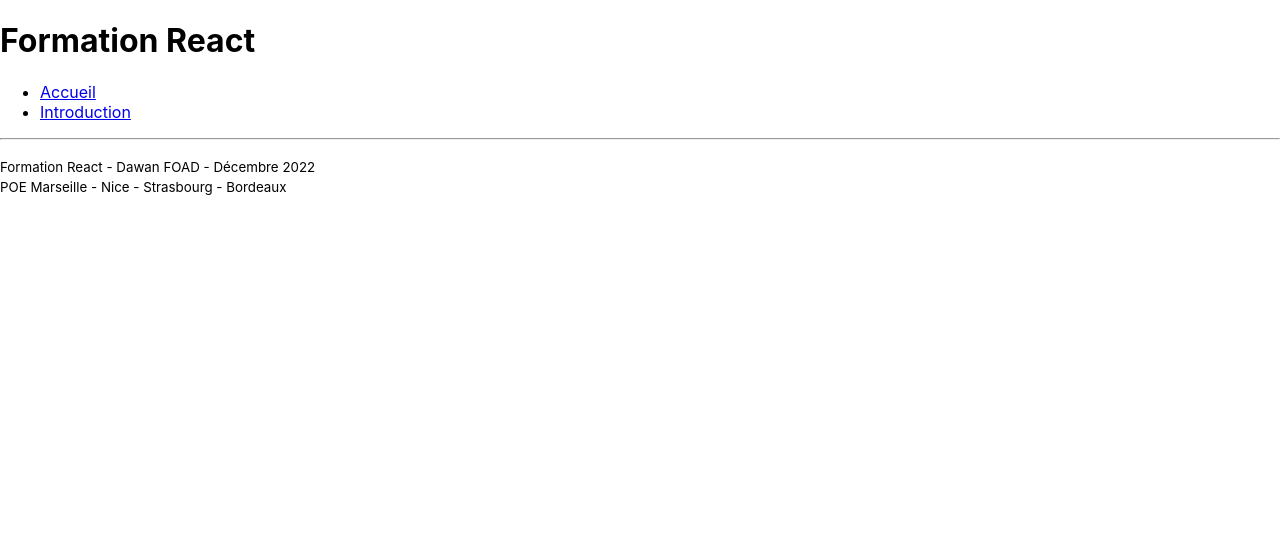
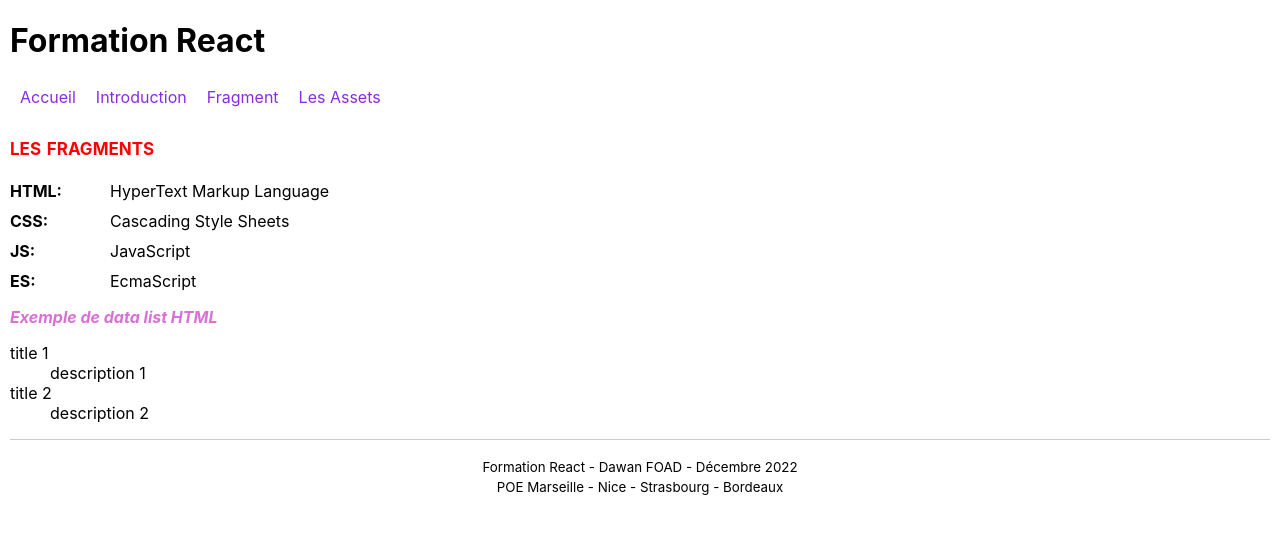
Before and after one commit to ToNnNo/reactW49, a React (Create React App) app: page /fragment in a window 1280 px wide. Shown: the top 534 px of the page. Built offline with nearby package versions, Linux system fonts and the light colour scheme.

Commit message:
fragment, css et images

```diff
--- a/public/index.html
+++ b/public/index.html
@@ -28,7 +28,7 @@
   </head>
   <body>
     <noscript>You need to enable JavaScript to run this app.</noscript>
-    <div id="root"></div>
+    <div id="root" class="container"></div>
     <!--
       This HTML file is a template.
       If you open it directly in the browser, you will see an empty page.
--- a/src/App.js
+++ b/src/App.js
@@ -3,7 +3,7 @@
 
 function App() {
   return (
-    <div>
+    <>
       <header>
         <h1>Formation React</h1>
       </header>
@@ -13,14 +13,14 @@
       </main>
       <footer>
         <hr />
-        <p>
+        <p className="text-center">
           <small>
             Formation React - Dawan FOAD - Décembre 2022<br />
             POE Marseille - Nice - Strasbourg - Bordeaux
           </small>
         </p>
       </footer>
-    </div>
+    </>
   );
 }
 
--- /dev/null
+++ b/src/component/DataList/DataList.css
@@ -0,0 +1,13 @@
+.list-horizontal > * {
+  margin-bottom: 10px;
+}
+
+.list-horizontal > dt {
+  font-weight: bold;
+  float: left;
+  width: 100px;
+}
+
+.list-horizontal > dt::after {
+  content: ': ';
+}
--- /dev/null
+++ b/src/component/DataList/DataList.js
@@ -0,0 +1,17 @@
+import React from "react";
+import './DataList.css';
+
+export default function DataList({ items = [] }) {
+
+  return (
+    <dl className="list-horizontal">
+      {items.map( item => (
+        <React.Fragment key={item.id}> {/* Fragment explicite */}
+          <dt>{ item.title }</dt>
+          <dd>{ item.description }</dd>
+        </React.Fragment>
+      ) )}
+    </dl>
+  )
+
+}
--- a/src/index.css
+++ b/src/index.css
@@ -11,3 +11,40 @@
   font-family: source-code-pro, Menlo, Monaco, Consolas, 'Courier New',
     monospace;
 }
+
+.container {
+  padding: 0 10px;
+}
+
+.text-center {
+  text-align: center;
+}
+
+hr {
+  border: none;
+  border-top: 1px solid #ccc;
+}
+
+.nav {
+  display: flex;
+  flex-wrap: wrap;
+  flex-grow: 1;
+  padding: 0;
+}
+
+.nav > li {
+  list-style-type: none;
+}
+
+.nav > li > a{
+  display: block;
+  padding: 5px 10px;
+  color: blueviolet;
+  text-decoration: none;
+}
+
+.nav > li > a:hover,
+.nav > li > a:focus {
+  background-color: blueviolet;
+  color: whitesmoke;
+}
--- /dev/null
+++ b/src/page/Asset.js
@@ -0,0 +1,25 @@
+import batman from '../assets/batman.jpg';
+import mando from '../assets/mandalorian.jpg';
+
+export default function Asset() {
+
+  const img = { maxWidth: '100%' };
+
+  return (
+    <>
+      <h2>Les Assets</h2>
+
+      <div>
+        <p>&lt; 10Ko</p>
+        <img src={batman} alt="logo batman the dark knight" style={img} />
+      </div>
+
+      <div>
+        <p>&gt; 10Ko</p>
+        <img src={mando} alt="affiche de la série the mandalorian" style={img} />
+      </div>
+    </>
+  )
+
+
+}
--- /dev/null
+++ b/src/page/Fragment.js
@@ -0,0 +1,34 @@
+import DataList from "../component/DataList/DataList";
+
+export default function Fragment() {
+
+  const data = [
+    { id: 1, title: 'HTML', description: "HyperText Markup Language" },
+    { id: 2, title: 'CSS', description: "Cascading Style Sheets" },
+    { id: 3, title: 'JS', description: "JavaScript" },
+    { id: 4, title: 'ES', description: "EcmaScript" },
+  ];
+
+  const heading = {
+    color: 'red',
+    fontVariant: 'small-caps'
+  }
+
+  return (
+    <> {/* ouverture d'un fragment react présenter sous sa forme concise */}
+      <h2 style={heading}>les fragments</h2>
+
+      <DataList items={data} />
+
+      <p style={{ color: 'orchid', fontWeight: 'bold', fontStyle: 'italic' }}>Exemple de data list HTML</p>
+      <dl>
+        <dt>title 1</dt>
+        <dd>description 1</dd>
+        <dt>title 2</dt>
+        <dd>description 2</dd>
+      </dl>
+
+    {/* fermeture du fragment */}
+    </>
+  )
+}
--- a/src/router/Main.js
+++ b/src/router/Main.js
@@ -1,12 +1,16 @@
 import { Routes, Route } from "react-router-dom";
 import Home from '../page/Home';
 import Introduction from '../page/Introduction';
+import Fragment from '../page/Fragment';
+import Asset from "../page/Asset";
 
 export default function Main() {
   return (
     <Routes>
       <Route index element={ <Home /> } />
-      <Route path="introduction" element={ <Introduction />} />
+      <Route path="introduction" element={ <Introduction /> } />
+      <Route path="fragment" element={ <Fragment /> } />
+      <Route path="assets" element={ <Asset /> } />
     </Routes>
   );
 }
--- a/src/router/Nav.js
+++ b/src/router/Nav.js
@@ -3,13 +3,19 @@
 export default function Nav() {
   return (
     <nav>
-            <ul>
+      <ul className="nav">
         <li>
           <Link to="/">Accueil</Link>
         </li>
         <li>
           <Link to="/introduction">Introduction</Link>
         </li>
+        <li>
+          <Link to="/fragment">Fragment</Link>
+        </li>
+        <li>
+          <Link to="/assets">Les Assets</Link>
+        </li>
       </ul>
     </nav>
   );
```
Also changed, not shown: src/page/State.js (added, +11 -0 lines), src/assets/batman.jpg (added), src/assets/mandalorian.jpg (added). Lines whose indentation alone changed are shown as unchanged.
